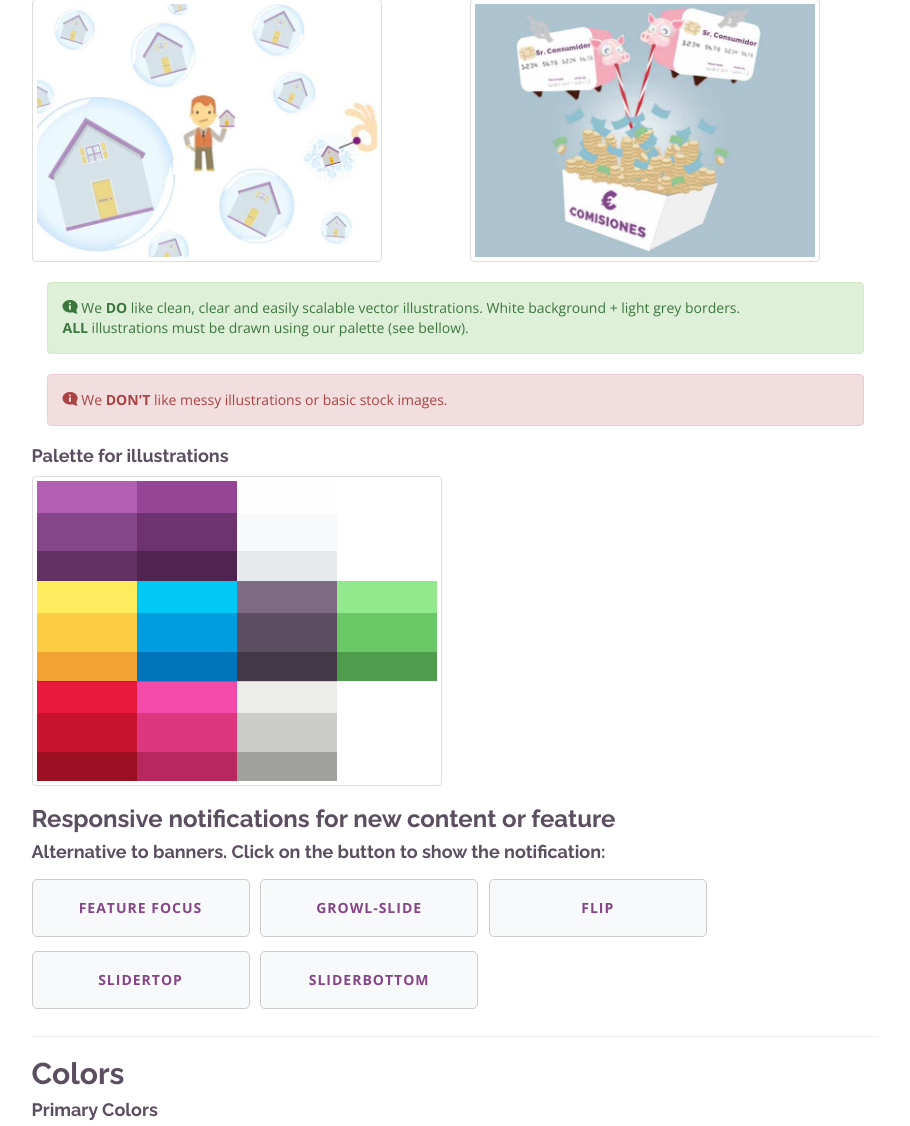
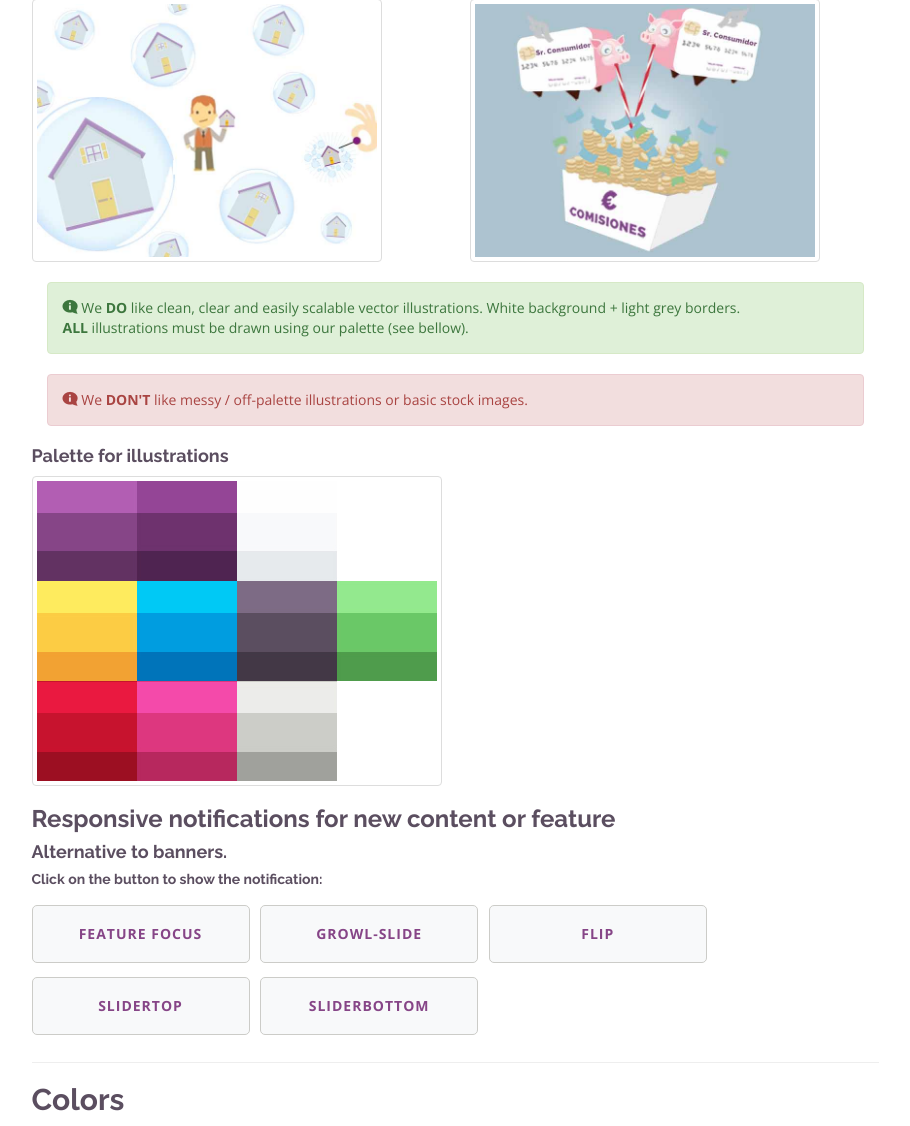
Before and after one commit to Robespra/kelisto-styleguide, a PHP site: page / in a window 1280 px wide. Shown: the part 5355-6481 px from the top of the page, without its empty margins (331-1241 px from the left). Run offline with PHP 8.4, Linux system fonts and the light colour scheme.

Commit message:
color palette in colors

```diff
--- a/index.html
+++ b/index.html
@@ -451,7 +451,7 @@ More UX/UI design resources : <a href="Pixel_Perfect_Perfection.pdf" target="_bl
                 <div class="col-md-12">
                  <div class="alert alert-danger">
                   <i class="icon-info"></i>
-                  We <strong>DON'T</strong> like messy illustrations or basic stock images.
+                  We <strong>DON'T</strong> like messy / off-palette illustrations or basic stock images.
                   </div>
                 </div>
                 <h4>Palette for illustrations</h4>
@@ -459,7 +459,8 @@ More UX/UI design resources : <a href="Pixel_Perfect_Perfection.pdf" target="_bl
 
 
                 <h3>Responsive notifications for new content or feature</h3>
-                <h4>Alternative to banners. Click on the button to show the notification:</h4>
+                <h4>Alternative to banners. </h4>
+                <h5>Click on the button to show the notification:</h5>
                 <button id="notification-trigger-growl-scale" class="progress-button">
                   <span class="content">Feature focus</span>
                   <span class="progress"></span>
@@ -960,7 +961,8 @@ Specific campaign dominant
                 </div>
 
 
-
+              <h4>Palette for illustrations</h4>
+                <img src="img/palette-illustrations.jpg" class="img-responsive img-thumbnail img-left">
                 <hr class="col-md-12">
                 <h2 id="sec3">Typography</h2>
           <h4>Current fonts<h4/>
@@ -2235,11 +2237,21 @@ Specific campaign dominant
               <hr class="col-md-12">
               <h2 id="sec7">Forms</h2>
               <h3>Checkboxes</h3>
+
               <label>
                 <input type="checkbox">Confirmo que he leído y acepto la
                 <a href: "http://www.kelisto.es/terminos-de-uso", target: '_blank'> política de privacidad</a>
               </label>
-
+              <h4>Haml</h4>
+                      <pre>
+                      %label{for: "subscriber_accept_terms"}
+                        = check_box :subscriber, :accept_terms
+                        %span
+                          Confirmo que he leído y acepto la
+                        = link_to "política de privacidad", "#{kelisto_root_url}politica-de-privacidad"
+
+                      </pre>
+              <h4>Scss</h4>
               <pre>
                 input[type="radio"], input[type="checkbox"] {
                   -webkit-appearance: none;
@@ -2259,6 +2271,10 @@ Specific campaign dominant
                   -webkit-transition: box-shadow 200ms, border-color 200ms, background 300ms;
                   -moz-transition: box-shadow 200ms, border-color 200ms, background 300ms;
                   transition: box-shadow 200ms, border-color 200ms, background 300ms;
+
+                  &:focus {
+                    outline: none;
+                  }
                   &:hover{
                     border:solid 2px $blue;
                   }
--- a/styles.css
+++ b/styles.css
@@ -2,6 +2,7 @@ body {
   font-family:'Open Sans';
 }
 
+*:focus { outline: none; }
 @font-face {
   font-family: 'general';
   src:url('fonts/general.eot?uy5qrt');
```
